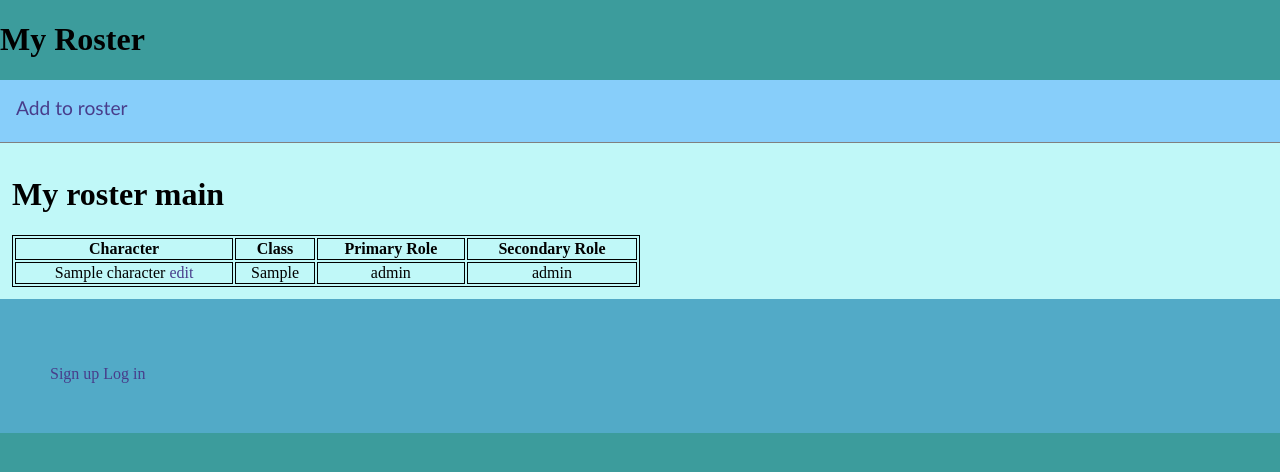
After one commit to myemfar/raid-planner, a Django app: page /scheduler/roster/ in a window 1280 px wide. The commit adds this page. Shown: the top 472 px of the page. Run offline with Django 4.2, Linux system fonts and the light colour scheme; tables that the repository leaves empty hold one stand-in row (values such as "Sample post").

Commit message:
added CSS and character edit/add

```diff
--- a/accounts/templates/base.html
+++ b/accounts/templates/base.html
@@ -1,39 +1,29 @@
+{% load static %}
 <!DOCTYPE html>
 <html lang="en">
     <head>
         <meta charset="UTF-8">
         <meta http-equiv="X-UA-Compatible" content="IE=edge">
         <meta name="viewport" content="width=device-width, initial-scale=1.0">
+        <link rel="stylesheet" href="{% static 'css/scheduler.css' %}">
         <title>
             {% block title %}
             {% endblock title %}
         </title>
     </head>
     <body>
-        <header>
-            <nav>
-                <ul>
-                    {% if user.is_authenticated %}
-                        <li>
-                            <a href="{% url 'logout' %}">Logout</a>
-                        </li>
-                    {% else %}
-                        <li>
-                            <a href="{% url 'login' %}">Login</a>
-                        </li>
-                        <li>
-                            <a href="{% url 'signup' %}">Signup</a>
-                        </li>
-                    {% endif %}
-                </ul>
-            </nav>
-        </header>
         {% block content %}
         {% endblock content %}
         <footer>
             <p></p>
             <p></p>
-            {% if user.is_authenticated %}Logged in as {{ user.username }}{% endif %}
+            {% if user.is_authenticated %}
+            Hello, {{ user.username }}
+            <a href="{% url 'logout' %}">Logout</a>
+            {% else %}
+            <a href="{% url 'signup' %}">Sign up</a>
+            <a href="{% url 'login' %}">Log in</a>
+            {% endif %}
         </footer>
     </body>
 </html>
--- a/raidplanner/urls.py
+++ b/raidplanner/urls.py
@@ -21,7 +21,7 @@ from django.shortcuts import redirect
 urlpatterns = [
     path("admin/", admin.site.urls),
     path("scheduler/", include("scheduler.urls")),
-    path("", lambda req: redirect("/scheduler/"), name="home"),
+    path("", lambda req: redirect("/scheduler/roster/"), name="home"),
     path("accounts/", include("accounts.urls")),
     path("loothelper/", include("loothelper.urls")),
 ]
--- /dev/null
+++ b/scheduler/static/css/scheduler.css
@@ -0,0 +1,85 @@
+header > nav {
+    display: grid;
+    grid-template-columns: 150px 150px 150px 150px 150px 150px;
+    grid-template-rows: 30px;
+}
+body {
+    padding: 0px;
+    margin: 0px;
+    background-color: rgb(60, 156, 156);
+}
+main {
+    padding: 12px;
+    background-color: rgb(192, 248, 248);
+}
+footer {
+    padding: 50px;
+    background-color: rgb(82, 170, 199);
+}
+img {
+    height: 200px;
+    width: 200px;
+}
+nav {
+    padding: 16px;
+    border-bottom: 1px solid grey;
+    background-color: lightskyblue;
+    font-family: 'Trebuchet MS', 'Lucida Sans Unicode', 'Lucida Grande', 'Lucida Sans', Arial, sans-serif;
+    font-size: larger;
+}
+a {
+    text-decoration: none;
+    color: darkslateblue;
+}
+a:hover {
+    color: rgb(13, 197, 13);
+    font-size: x-large;
+}
+.grid {
+    display: grid;
+    grid-template-columns: 250px 250px 250px 250px;
+    grid-template-rows: 400px 400px;
+}
+
+table, th, td {
+    border: 1px solid black;
+}
+
+table {
+    width: 50%;
+}
+
+td {
+    text-align: center;
+}
+
+.Paladin {
+    background-color: #F48CBA;
+}
+.Priest {
+    background-color: #FFFFFF;
+}
+.Death {
+    background-color: #ce4a60;
+}
+.Druid {
+    background-color: #E69138;
+}
+.Warlock {
+    background-color: #8788EE;
+}
+.Mage {
+    background-color: #3FC7EB;
+}
+.Shaman {
+    background-color: #3C78D8;
+}
+.Hunter {
+    background-color: #6AA84F;
+}
+.Rogue {
+    background-color: #FFF468;
+}
+.Warrior {
+    background-color: #A4815B;
+}
--- /dev/null
+++ b/scheduler/templates/scheduler/roster.html
@@ -0,0 +1,43 @@
+{% extends 'base.html' %}
+{% block title %}
+    My Roster
+{% endblock title %}
+{% block content %}
+<header>
+    <h1>My Roster</h1>
+    <nav>
+        <a href="{% url 'add_roster' %}">Add to roster</a>
+    </nav>
+</header>
+<main>
+    <h1>
+        My roster main
+    </h1>
+    <div>
+        {% if roster.all|length < 1 %}
+        <p>This roster is empty</p>
+        {% else %}
+        <table>
+            <thead>
+                <tr>
+                    <th>Character</th>
+                    <th>Class</th>
+                    <th>Primary Role</th>
+                    <th>Secondary Role</th>
+                </tr>
+            </thead>
+            <tbody>
+                {% for raider in roster %}
+                <tr class="{{ raider.character_class }}">
+                    <td>{{ raider.name }} <a href="{% url 'edit_roster' raider.id %}">edit</a></td>
+                    <td>{{ raider.character_class }}</td>
+                    <td>{{ raider.primary_role }}</td>
+                    <td>{{ raider.secondary_role }}</td>
+                </tr>
+                {% endfor %}
+            </tbody>
+        </table>
+        {% endif %}
+    </div>
+</main>
+{% endblock content %}
--- a/scheduler/urls.py
+++ b/scheduler/urls.py
@@ -1,7 +1,10 @@
 from django.urls import path
-from scheduler.views import schedule_view
+from scheduler.views import schedule_view, roster_view, add_roster, edit_roster
 
 
 urlpatterns = [
-    path("scheduler/", schedule_view, name="scheduler"),
+    path("", schedule_view, name="scheduler"),
+    path("roster/", roster_view, name="roster"),
+    path("roster/add/", add_roster, name="add_roster"),
+    path("roster/edit/<int:id>/", edit_roster, name="edit_roster"),
 ]
--- a/scheduler/views.py
+++ b/scheduler/views.py
@@ -1,6 +1,44 @@
-from django.shortcuts import render, redirect
+from django.shortcuts import render, redirect, get_object_or_404
+from scheduler.models import Character
+from scheduler.forms import AddCharacterForm
+# Create your views here.
 
-# Create your views here.
+def roster_view(request):
+    roster = Character.objects.all()
+    context = {
+        "roster": roster,
+    }
+    return render(request, "scheduler/roster.html", context)
 
 def schedule_view(request):
     return redirect("home")
+
+
+def add_roster(request):
+    if request.method == "POST":
+        form = AddCharacterForm(request.POST)
+        if form.is_valid():
+            form.save()
+            return redirect("home")
+    else:
+        form = AddCharacterForm()
+    context = {
+        "form": form,
+    }
+    return render(request, "scheduler/create.html", context)
+
+
+def edit_roster(request, id):
+    post = get_object_or_404(Character, id=id)
+    if request.method == "POST":
+        form = AddCharacterForm(request.POST, instance=post)
+        if form.is_valid():
+            form.save()
+            return redirect("home")
+    else:
+        form = AddCharacterForm(instance=post)
+    context = {
+        "form": form,
+        "object": post,
+    }
+    return render(request, "scheduler/edit.html", context)
```
Also changed, not shown: scheduler/forms.py (added, +13 -0 lines), scheduler/templates/scheduler/create.html (added, +18 -0 lines), scheduler/templates/scheduler/edit.html (added, +18 -0 lines).
